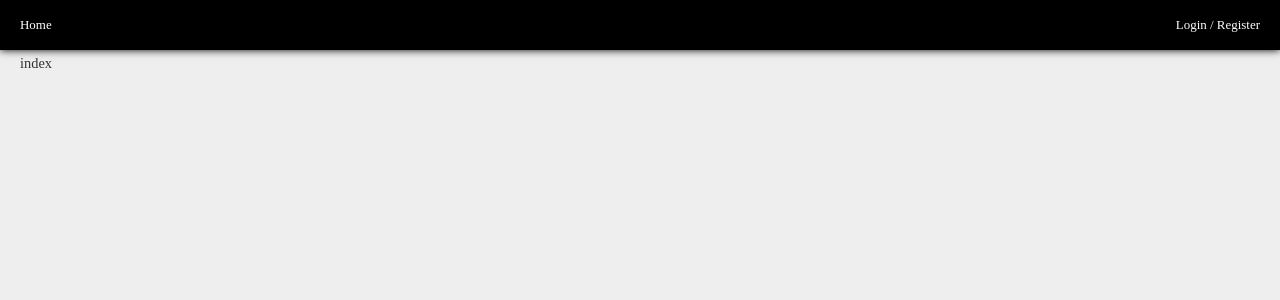
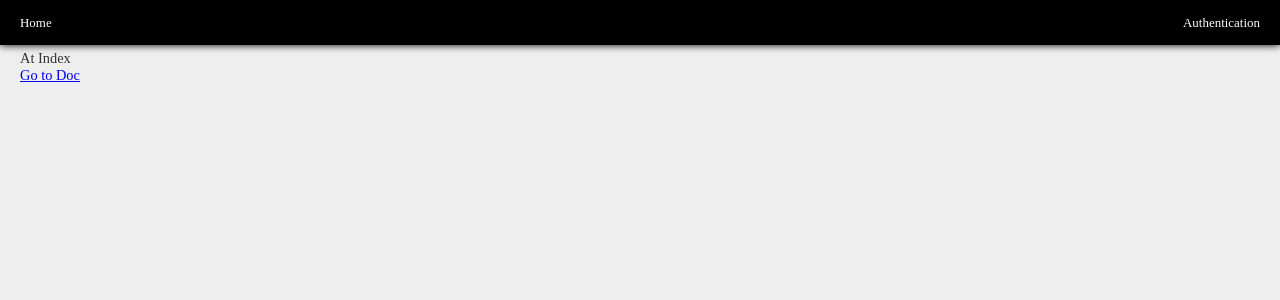
Before and after one commit to oyiadin/knowman-frontend, a Vue app: page /doc/1 in a window 1280 px wide. Shown: the top 300 px of the page. Built offline with nearby package versions, Linux system fonts and the light colour scheme; no server answers.

Commit message:
feat: Document page and some other small changes

```diff
--- a/src/App.vue
+++ b/src/App.vue
@@ -22,14 +22,19 @@ export default {
 </script>
 
 <style>
+  html, body {
+    box-sizing: border-box;
+    height: 100%;
+  }
   body {
     background: #eee;
     color: #333;
     margin: 0;
     padding: 0;
     font-size: .9em;
+    padding-top: 45px;
   }
-  #main-view {
-    padding: 5px 20px;
+  #app, #main-view {
+    height: 100%;
   }
 </style>
--- a/src/components/Navbar.vue
+++ b/src/components/Navbar.vue
@@ -11,7 +11,7 @@
         </span>
       </template>
       <template v-else>
-        <router-link to="/auth" class="block">Login / Register</router-link>
+        <router-link to="/auth" class="block">Authentication</router-link>
       </template>
     </span>
   </div>
@@ -43,12 +43,17 @@ export default {
 <style scoped>
   #navbar {
     box-shadow: 0 0 8px black;
-    height: 50px;
-    line-height: 50px;
+    height: 45px;
+    line-height: 45px;
     padding: 0 20px;
     font-size: .9em;
     background: black;
     cursor: default;
+    position: fixed;
+    top: 0;
+    left: 0;
+    width: 100%;
+    box-sizing: border-box;
   }
   .block:hover {
     color: #aaa;
--- a/src/components/Notification.vue
+++ b/src/components/Notification.vue
@@ -30,8 +30,8 @@ export default {
     opacity: 0.8;
   }
   .inner {
-    height: 50px;
-    line-height: 50px;
+    height: 45px;
+    line-height: 45px;
     min-width: 100px;
     padding: 0 10px;
     margin: 0 auto;
--- a/src/views/Auth.vue
+++ b/src/views/Auth.vue
@@ -67,7 +67,7 @@ export default {
   #auth-container {
     width: 90%;
     max-width: 350px;
-    margin: 0 auto;
+    margin: 5px auto;
   }
   .title {
     font-size: 2em;
--- a/src/views/Doc.vue
+++ b/src/views/Doc.vue
@@ -1,12 +1,73 @@
 <template>
-  <div>doc</div>
+  <div class="container">
+    <div class="toolbar">
+      This is Toolbar
+    </div>
+    <div class="document">
+      <textarea v-model="content" class="left"></textarea>
+      <textarea v-model="content" class="right"></textarea>
+    </div>
+  </div>
 </template>
 
 <script>
 export default {
   name: 'Doc',
   data () {
-    return {}
+    return {
+      content: ''
+    }
   }
 }
 </script>
+
+<style scoped>
+  .container {
+    height: 100%;
+    box-sizing: border-box;
+    padding-top: 35px;
+  }
+  .toolbar {
+    height: 25px;
+    line-height: 25px;
+    font-size: .8em;
+    background: black;
+    box-shadow: 0 0 8px black;
+    padding: 0 20px;
+    text-align: center;
+    position: fixed;
+    top: 45px;
+    left: 0;
+    right: 0;
+  }
+  .document {
+    overflow: hidden;
+    height: 100%;
+    box-sizing: border-box;
+  }
+  .document textarea {
+    background: transparent;
+    color: #333;
+    outline: none;
+    resize: none;
+    height: 100%;
+    font-size: 1.1em;
+  }
+  .left {
+    display: inline-block;
+    float: left;
+    border: 0;
+    border-right: 1px solid #ccc;
+    box-sizing: border-box;
+    width: 50%;
+    padding: 5px 20px;
+  }
+  .right {
+    display: inline-block;
+    float: right;
+    border: 0;
+    box-sizing: border-box;
+    width: 50%;
+    padding: 5px 20px;
+  }
+</style>
--- a/src/views/Index.vue
+++ b/src/views/Index.vue
@@ -1,5 +1,9 @@
 <template>
-  <div>index</div>
+  <div class="container">
+    At Index
+    <br>
+    <router-link to="doc">Go to Doc</router-link>
+  </div>
 </template>
 
 <script>
@@ -10,3 +14,9 @@ export default {
   }
 }
 </script>
+
+<style scoped>
+  .container {
+    padding: 5px 20px;
+  }
+</style>
```
